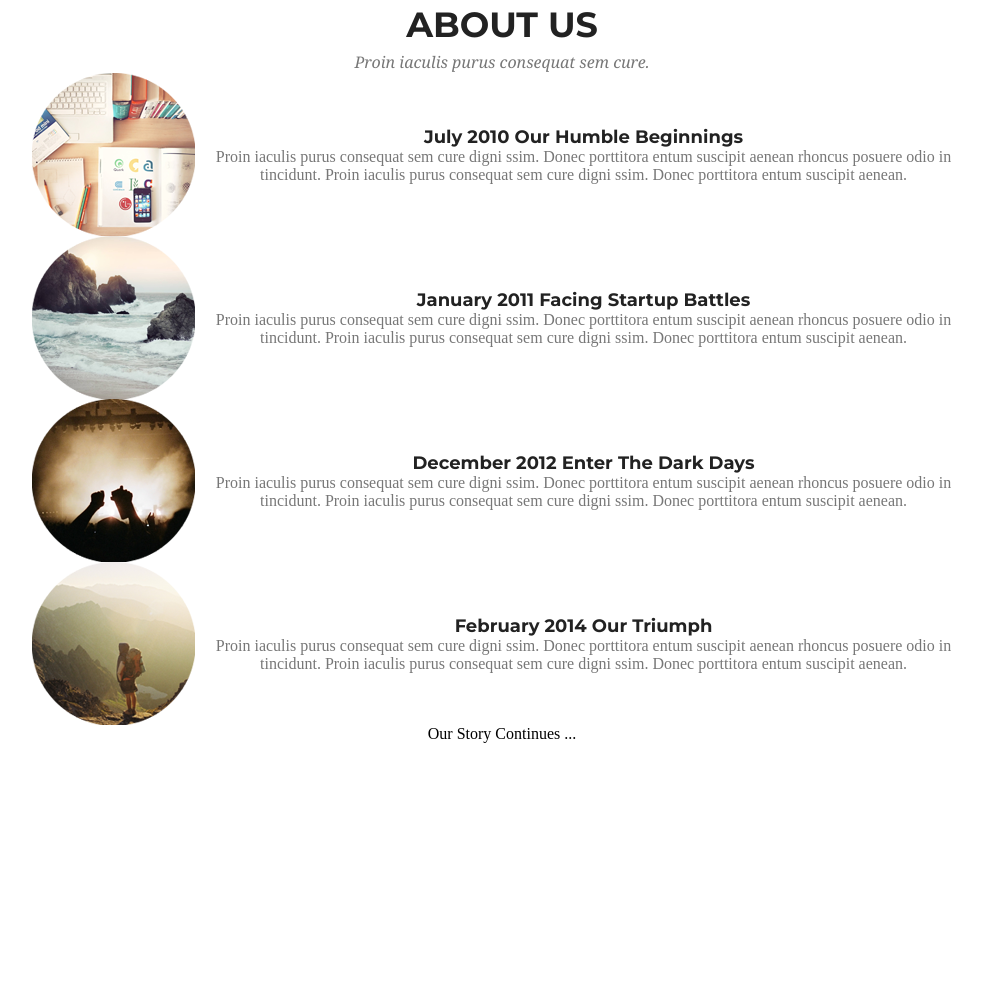
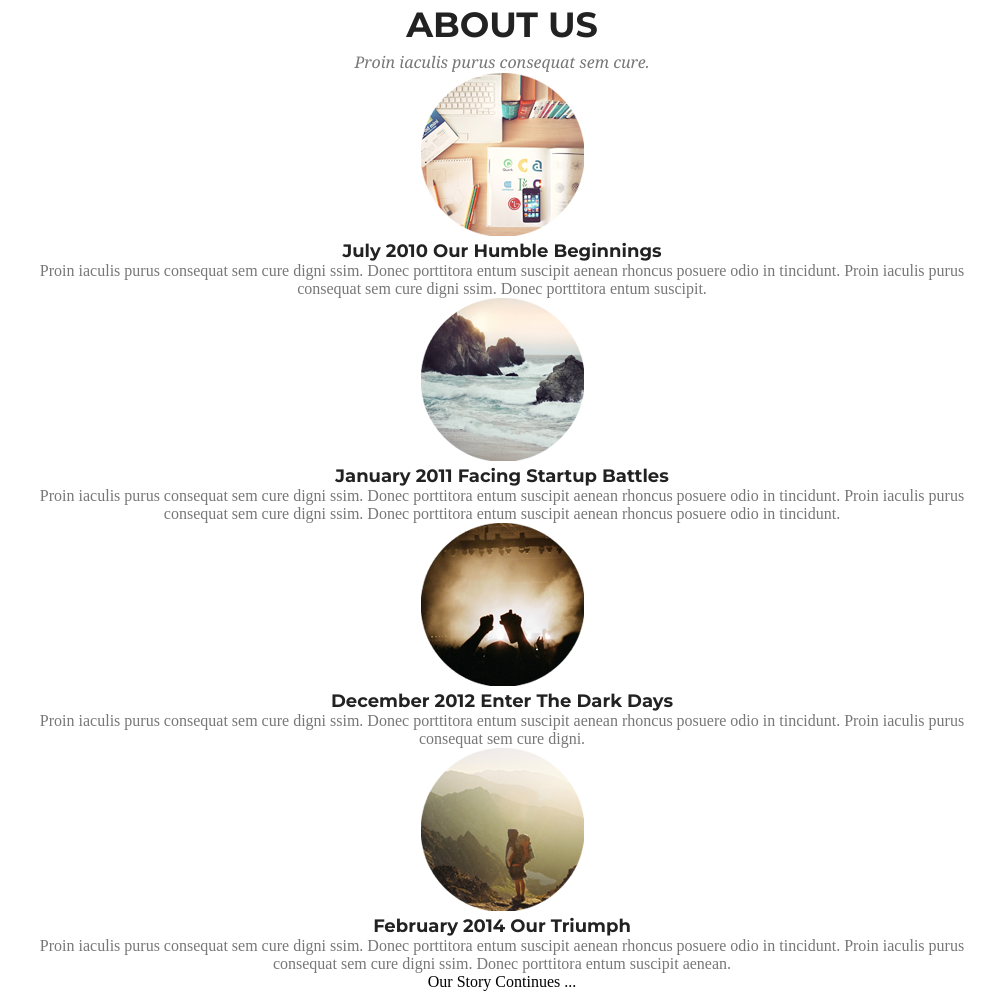
Before and after one commit to busik90/7.7.Golden, a website: page index.html in a window 1280 px wide. Shown: the part 2525-3519 px from the top of the page, without its empty margins (138-1133 px from the left). Before the commit the page ends 3368 px from the top, so only its background shows below. Drawn offline with Linux system fonts and the light colour scheme.

Commit message:
Change class flex-row to year-box

```diff
--- a/index.html
+++ b/index.html
@@ -134,7 +134,7 @@
           <p class="section-description">Proin iaculis purus consequat sem cure.</p>
         </div>
 
-        <div class="flex-row">
+        <div class="year-box">
           <img class="year-img" src="images/about/1.png" alt="">
           <div class="year-description">
             <h3>
@@ -146,12 +146,12 @@
               digni ssim. Donec porttitora entum suscipit
               aenean rhoncus posuere odio in tincidunt. Proin
               iaculis purus consequat sem cure digni
-              ssim. Donec porttitora entum suscipit aenean.
+              ssim. Donec porttitora entum suscipit.
             </p>
           </div>
         </div>
 
-        <div class="flex-row">
+        <div class="year-box">
           <img class="year-img" src="images/about/2.png" alt="">
           <div class="year-description">
             <h3>
@@ -163,11 +163,12 @@
               digni ssim. Donec porttitora entum suscipit
               aenean rhoncus posuere odio in tincidunt. Proin
               iaculis purus consequat sem cure digni
-              ssim. Donec porttitora entum suscipit aenean.
+              ssim. Donec porttitora entum suscipit aenean
+              rhoncus posuere odio in tincidunt.
             </p>
           </div>
         </div>
-        <div class="flex-row">
+        <div class="year-box">
           <img class="year-img" src="images/about/3.png" alt="">
           <div class="year-description">
             <h3>
@@ -178,13 +179,12 @@
               Proin iaculis purus consequat sem cure
               digni ssim. Donec porttitora entum suscipit
               aenean rhoncus posuere odio in tincidunt. Proin
-              iaculis purus consequat sem cure digni
-              ssim. Donec porttitora entum suscipit aenean.
+              iaculis purus consequat sem cure digni.
             </p>
           </div>
         </div>
 
-        <div class="flex-row">
+        <div class="year-box">
           <img class="year-img" src="images/about/4.png" alt="">
           <div class="year-description">
             <h3>
@@ -201,7 +201,7 @@
           </div>
         </div>
 
-        <div class="flex-row">
+        <div class="year-box-last">
           <div class="year-img last-img">
               Our
               Story
```
